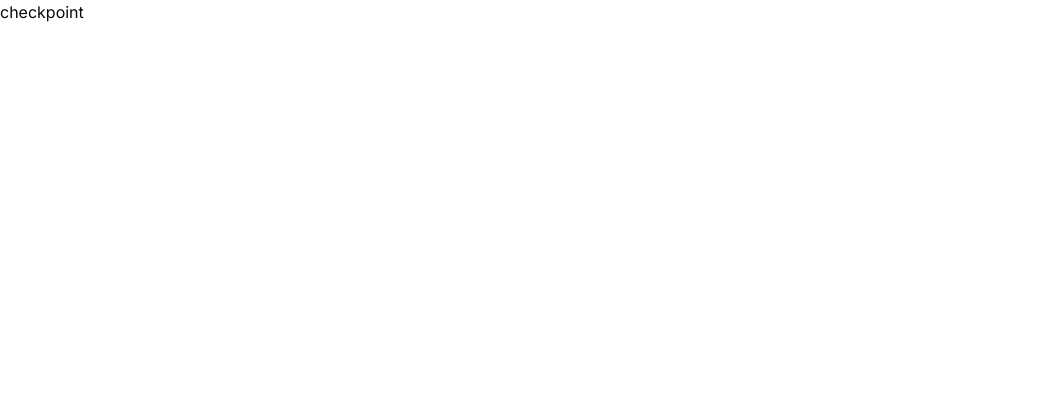
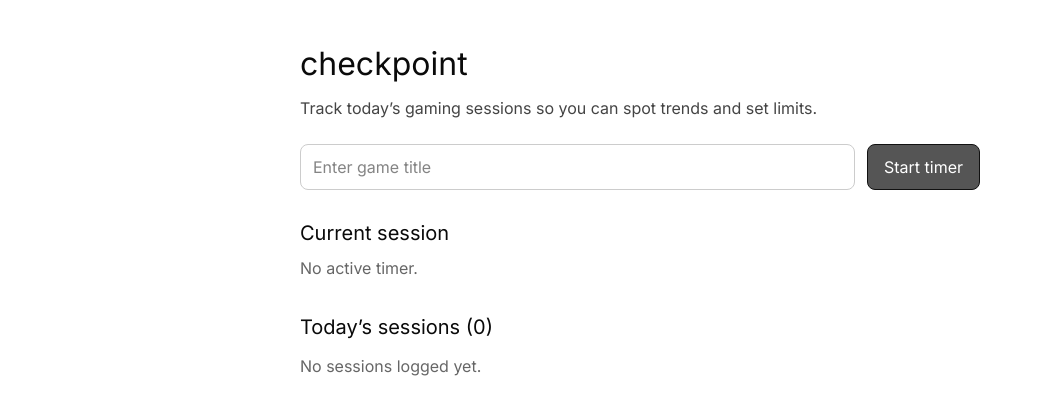
Before and after one commit to paulbgtr/checkpoint, a Next.js app: page / in a window 1280 px wide. Shown: the top 414 px of the page, without its empty margins (0-1043 px from the left). Built offline with nearby package versions, Linux system fonts and the light colour scheme.

Commit message:
implement simple time-tracking logic and session list

```diff
--- a/app/page.tsx
+++ b/app/page.tsx
@@ -1,7 +1,209 @@
+"use client";
+
+import { useEffect, useMemo, useState } from "react";
+
+type Session = {
+  id: string;
+  game: string;
+  start: number;
+  end: number;
+};
+
+function formatDuration(ms: number) {
+  const totalSeconds = Math.max(0, Math.floor(ms / 1000));
+  const hours = Math.floor(totalSeconds / 3600);
+  const minutes = Math.floor((totalSeconds % 3600) / 60);
+  const seconds = totalSeconds % 60;
+  if (hours > 0) {
+    return `${hours}h ${minutes}m ${seconds}s`;
+  }
+  if (minutes > 0) {
+    return `${minutes}m ${seconds}s`;
+  }
+  return `${seconds}s`;
+}
+
+function isSameDay(a: Date, b: Date) {
+  return (
+    a.getFullYear() === b.getFullYear() &&
+    a.getMonth() === b.getMonth() &&
+    a.getDate() === b.getDate()
+  );
+}
+
 export default function Page() {
+  const [gameName, setGameName] = useState("");
+  const [activeSession, setActiveSession] = useState<{
+    id: string;
+    game: string;
+    start: number;
+  } | null>(null);
+  const [sessions, setSessions] = useState<Session[]>([]);
+  const [now, setNow] = useState(() => Date.now());
+
+  useEffect(() => {
+    if (!activeSession) {
+      return;
+    }
+    const interval = window.setInterval(() => {
+      setNow(Date.now());
+    }, 1000);
+    return () => window.clearInterval(interval);
+  }, [activeSession]);
+
+  const todaysSessions = useMemo(() => {
+    const today = new Date();
+    return sessions.filter((session) =>
+      isSameDay(new Date(session.start), today),
+    );
+  }, [sessions]);
+
+  const handleStart = () => {
+    const trimmed = gameName.trim();
+    if (!trimmed || activeSession) {
+      return;
+    }
+    setActiveSession({
+      id: crypto.randomUUID(),
+      game: trimmed,
+      start: Date.now(),
+    });
+  };
+
+  const handleStop = () => {
+    if (!activeSession) {
+      return;
+    }
+    const finished: Session = {
+      id: activeSession.id,
+      game: activeSession.game,
+      start: activeSession.start,
+      end: Date.now(),
+    };
+    setSessions((prev) => [finished, ...prev]);
+    setActiveSession(null);
+    setNow(Date.now());
+  };
+
+  const activeElapsed = activeSession ? now - activeSession.start : 0;
+
   return (
-    <div>
-      <h1>checkpoint</h1>
+    <div style={{ maxWidth: 720, margin: "40px auto", padding: "0 20px" }}>
+      <h1 style={{ fontSize: 32, marginBottom: 8 }}>checkpoint</h1>
+      <p style={{ marginTop: 0, color: "#444" }}>
+        Track today’s gaming sessions so you can spot trends and set limits.
+      </p>
+
+      <div
+        style={{
+          display: "flex",
+          flexWrap: "wrap",
+          gap: 12,
+          alignItems: "center",
+          marginTop: 24,
+        }}
+      >
+        <input
+          type="text"
+          placeholder="Enter game title"
+          value={gameName}
+          onChange={(event) => setGameName(event.target.value)}
+          disabled={Boolean(activeSession)}
+          style={{
+            flex: "1 1 220px",
+            padding: "10px 12px",
+            borderRadius: 8,
+            border: "1px solid #ccc",
+          }}
+        />
+        {!activeSession ? (
+          <button
+            type="button"
+            onClick={handleStart}
+            disabled={!gameName.trim()}
+            style={{
+              padding: "10px 16px",
+              borderRadius: 8,
+              border: "1px solid #111",
+              background: gameName.trim() ? "#111" : "#555",
+              color: "#fff",
+              cursor: gameName.trim() ? "pointer" : "not-allowed",
+            }}
+          >
+            Start timer
+          </button>
+        ) : (
+          <button
+            type="button"
+            onClick={handleStop}
+            style={{
+              padding: "10px 16px",
+              borderRadius: 8,
+              border: "1px solid #c23",
+              background: "#c23",
+              color: "#fff",
+              cursor: "pointer",
+            }}
+          >
+            Stop timer
+          </button>
+        )}
+      </div>
+
+      <section style={{ marginTop: 28 }}>
+        <h2 style={{ fontSize: 20, marginBottom: 8 }}>Current session</h2>
+        {activeSession ? (
+          <div
+            style={{
+              padding: 16,
+              borderRadius: 12,
+              border: "1px solid #e5e5e5",
+              background: "#fafafa",
+            }}
+          >
+            <div style={{ fontWeight: 600 }}>{activeSession.game}</div>
+            <div style={{ color: "#333", marginTop: 4 }}>
+              Started at {new Date(activeSession.start).toLocaleTimeString()}
+            </div>
+            <div style={{ marginTop: 8 }}>
+              Elapsed: {formatDuration(activeElapsed)}
+            </div>
+          </div>
+        ) : (
+          <p style={{ color: "#666" }}>No active timer.</p>
+        )}
+      </section>
+
+      <section style={{ marginTop: 32 }}>
+        <h2 style={{ fontSize: 20, marginBottom: 12 }}>
+          Today’s sessions ({todaysSessions.length})
+        </h2>
+        {todaysSessions.length === 0 ? (
+          <p style={{ color: "#666" }}>No sessions logged yet.</p>
+        ) : (
+          <div style={{ display: "grid", gap: 12 }}>
+            {todaysSessions.map((session) => (
+              <div
+                key={session.id}
+                style={{
+                  borderRadius: 12,
+                  border: "1px solid #e5e5e5",
+                  padding: 14,
+                }}
+              >
+                <div style={{ fontWeight: 600 }}>{session.game}</div>
+                <div style={{ color: "#444", marginTop: 4 }}>
+                  {new Date(session.start).toLocaleTimeString()} -{" "}
+                  {new Date(session.end).toLocaleTimeString()}
+                </div>
+                <div style={{ marginTop: 6 }}>
+                  Duration: {formatDuration(session.end - session.start)}
+                </div>
+              </div>
+            ))}
+          </div>
+        )}
+      </section>
     </div>
   );
 }
```
